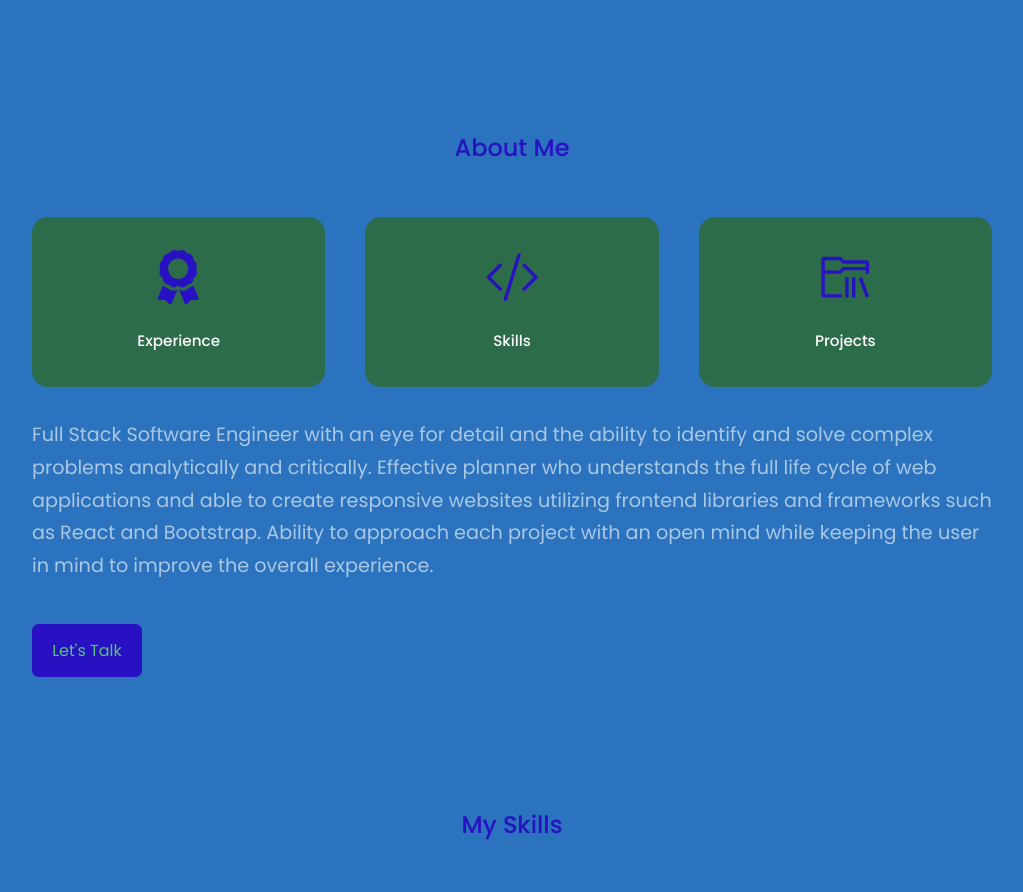
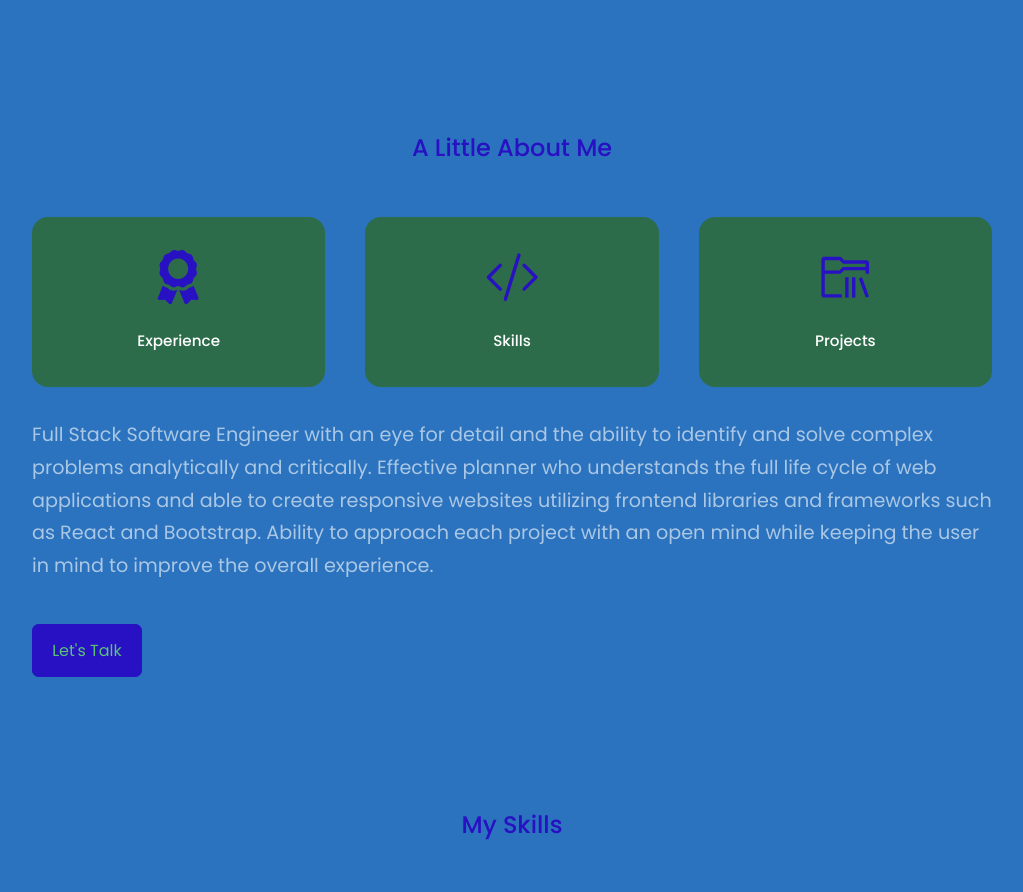
Before and after one commit to Anila277/Anilas-portfolio-React, a React (Create React App) app: page / in a window 1280 px wide. Shown: the part 900-1792 px from the top of the page, without its empty margins (128-1151 px from the left). Built offline with nearby package versions, Linux system fonts and the light colour scheme; a web font is replaced by a local one.

Commit message:
cleans some code

```diff
--- a/src/components/about/About.jsx
+++ b/src/components/about/About.jsx
@@ -1,6 +1,5 @@
 import React from 'react'
 import './about.css'
-// import ME from '../../assets/anila.png'
 import { FaAward } from 'react-icons/fa'
 import { BsCodeSlash } from 'react-icons/bs'
 import { VscFolderLibrary } from 'react-icons/vsc'
@@ -9,35 +8,25 @@ import { VscFolderLibrary } from 'react-icons/vsc'
 const about = () => {
     return (
         <section id='about'>
-            {/* <h5>Get to Know</h5> */}
-            <h2>About Me</h2>
+            <h2>A Little About Me</h2>
 
             <div className='container about__container'>
-                {/* <div className='about__me'> */}
-
-                {/* <div className='about__me-image'> */}
-                {/* <img src={ME} alt="About Image" /> */}
-                {/* </div> */}
-                {/* </div> */}
                 <div className="about__content">
                     <div className="about__cards">
                         <article className="about__card">
                             <FaAward className='about__icon' />
                             <h5>Experience</h5>
-                            {/* <small>5+ Years Working</small> */}
                         </article>
 
                         <article className="about__card">
                             <BsCodeSlash className='about__icon' />
                             <h5>Skills</h5>
-                            {/* <small>+</small> */}
                         </article>
 
                         <article className="about__card">
 
                             <VscFolderLibrary className='about__icon' />
                             <h5>Projects</h5>
-                            {/* <small>4+</small> */}
                         </article>
                     </div>
 
```
